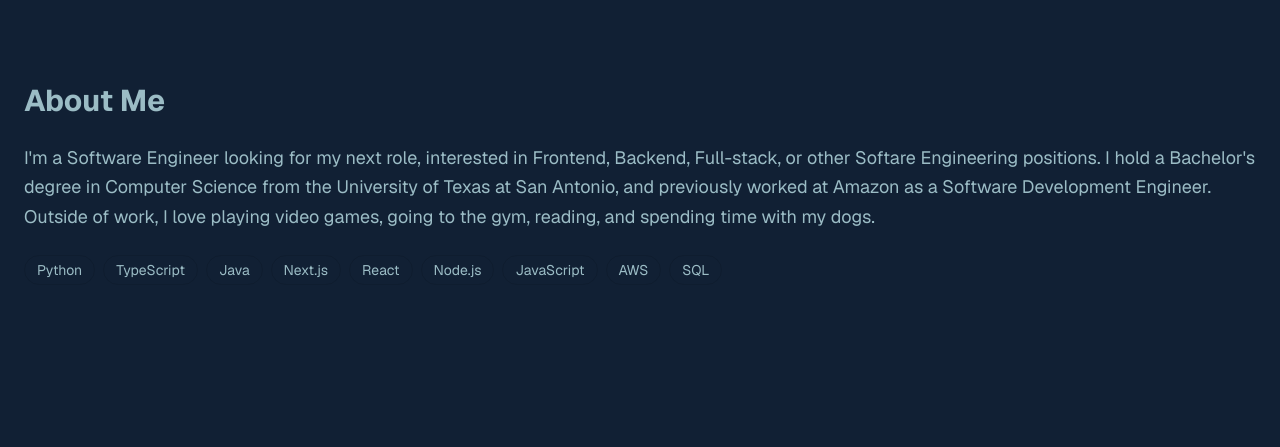
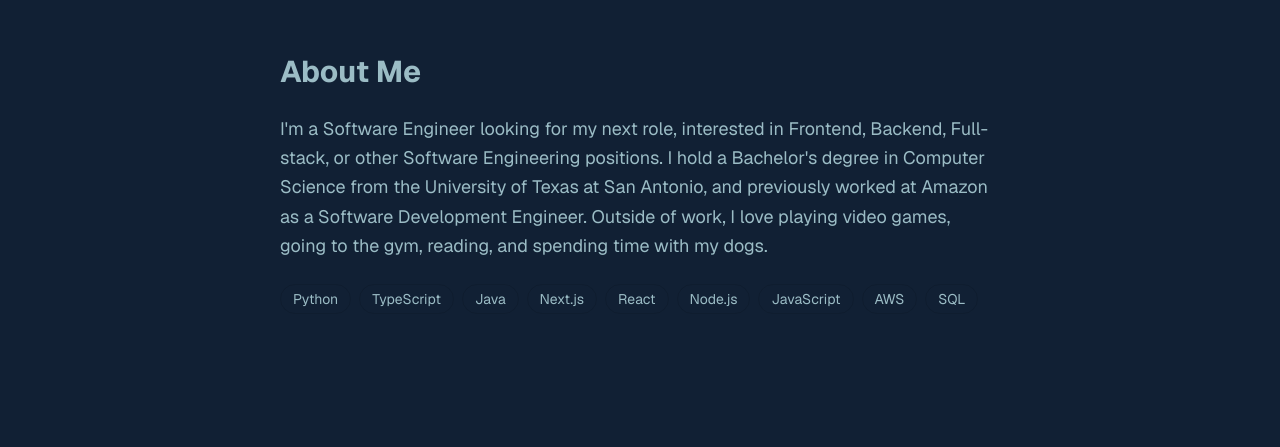
Before and after one commit to JoshuaFoate/portfolio-site, a Next.js app: page / in a window 1280 px wide. Shown: the part 1073-1520 px from the top of the page. Built offline with nearby package versions, Linux system fonts and the light colour scheme.

Commit message:
Bug and typo fix

```diff
--- a/src/components/About.tsx
+++ b/src/components/About.tsx
@@ -12,11 +12,11 @@ const skills = [
 
 export default function About() {
     return (
-        <section id="about" className="min-h-screen flex flex-col justify-center px-6 mx-w-3xl mx-auto">
+        <section id="about" className="min-h-screen flex flex-col justify-center px-6 max-w-3xl mx-auto">
             <h2 className="text-3xl font-bold mb-6">About Me</h2>
             <p className="text-lg leading-relaxed">
                 I&apos;m a Software Engineer looking for my next role, interested in Frontend, Backend,
-                Full-stack, or other Softare Engineering positions. I hold a Bachelor&apos;s degree in
+                Full-stack, or other Software Engineering positions. I hold a Bachelor&apos;s degree in
                 Computer Science from the University of Texas at San Antonio, and previously worked at
                 Amazon as a Software Development Engineer. Outside of work, I love playing video games,
                 going to the gym, reading, and spending time with my dogs.
```
